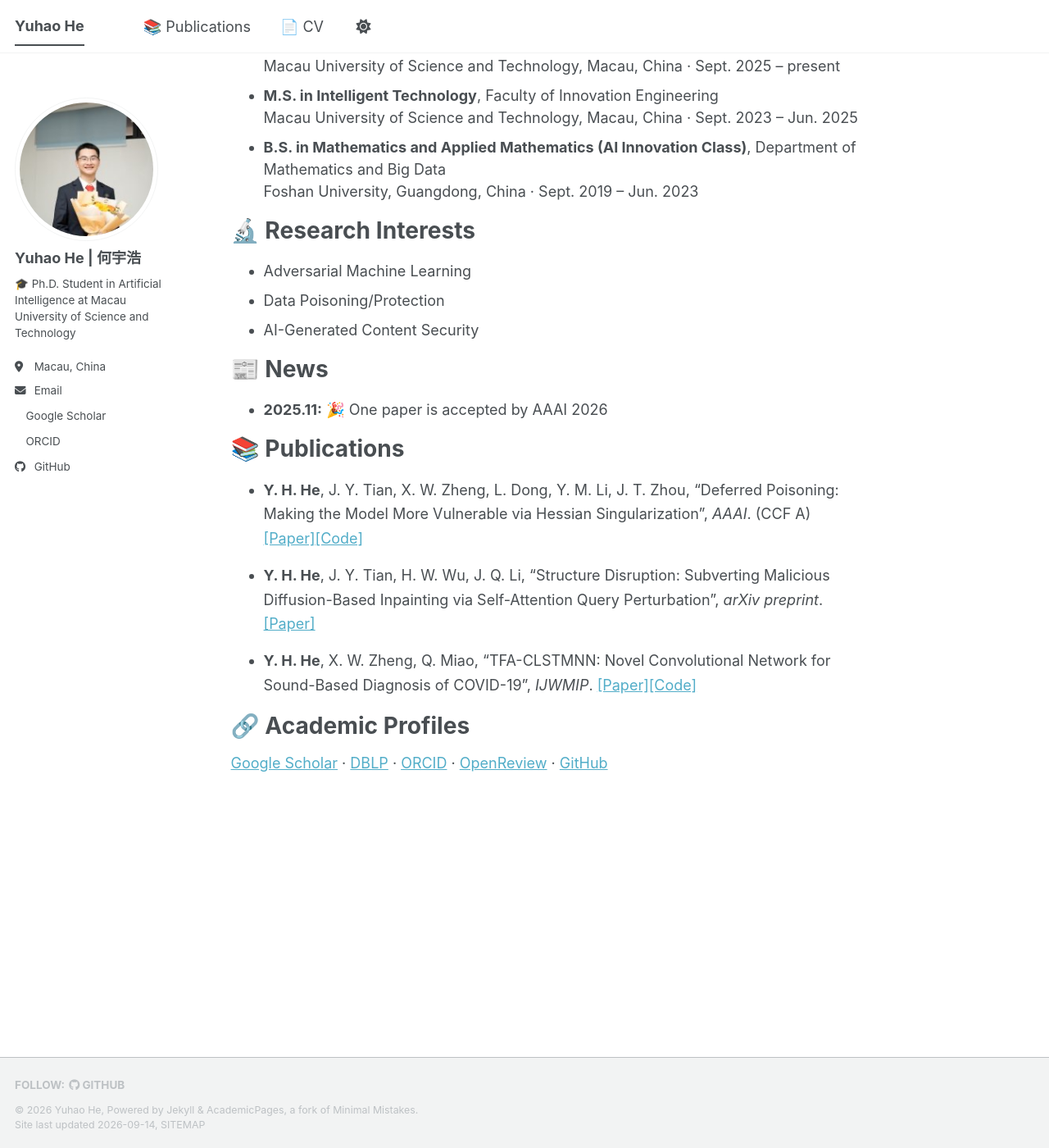
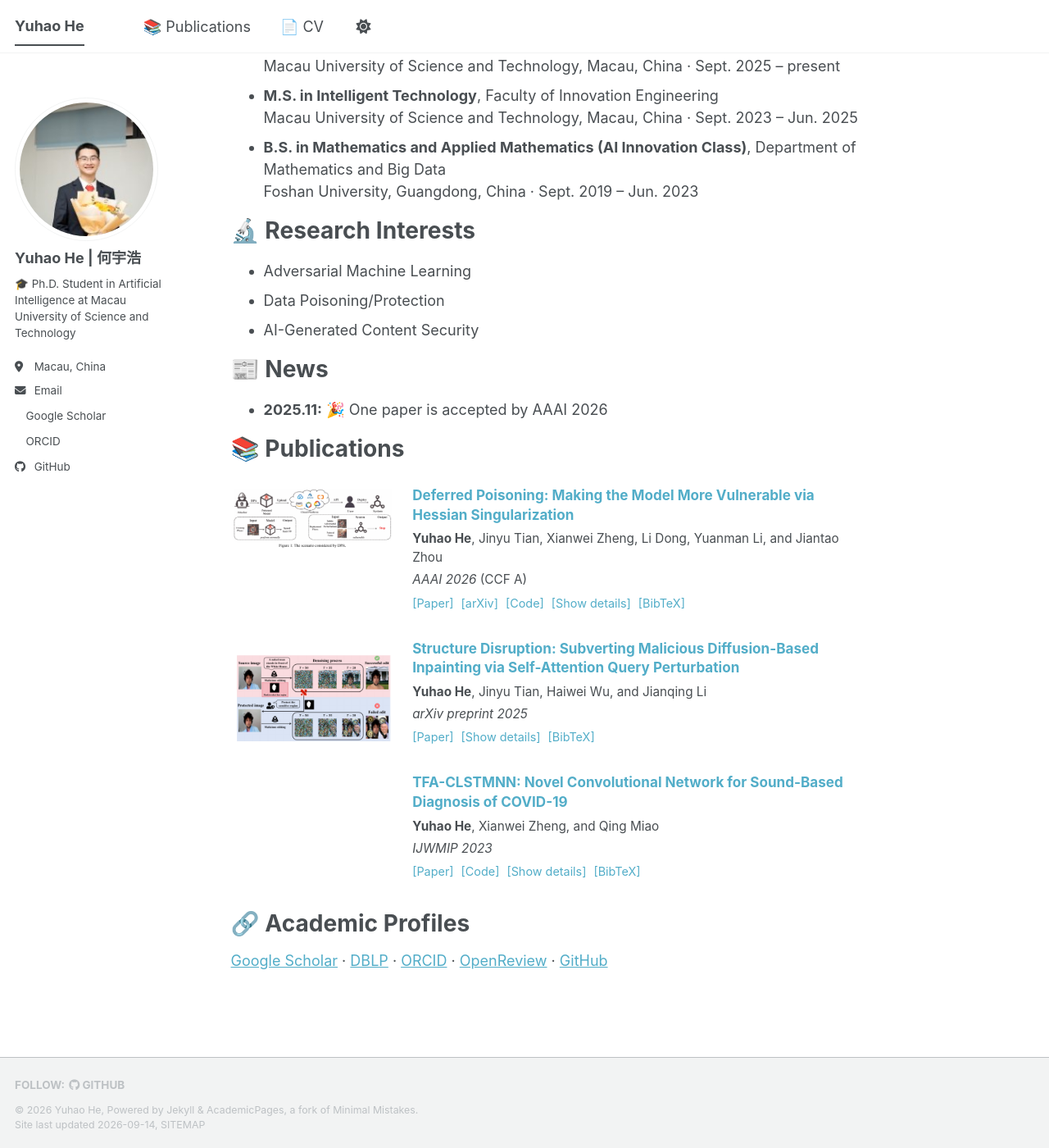
Before and after one commit to Anson-He/Anson-He.github.io, a Jekyll site: the page built from _pages/about.md, in a window 1280 px wide and 1400 px high, scrolled down 340 px. Shown: the whole window at 82% size. Built offline with Jekyll 4.4.1, drawn with Linux system fonts in a browser that asks for light colours; a style sheet for code colours, icons or effects is not loaded.

Commit message:
Simplify publications into compact academic rows

```diff
--- a/_includes/publication-card.html
+++ b/_includes/publication-card.html
@@ -1,44 +1,45 @@
 {% assign publication = include.publication %}
-{% assign abstract_words = publication.abstract | number_of_words %}
-<article class="publication-card">
+{% assign publication_meta = site.data.publication_overrides[publication.dblp_key] %}
+{% assign heading_level = include.heading_level | default: "h2" %}
+<article class="publication-entry">
   {% if publication.image and publication.image != "" %}
-    <a class="publication-card__media" href="{{ publication.paperurl }}" target="_blank" rel="noopener noreferrer" aria-label="Open {{ publication.title }}">
+    <a class="publication-entry__figure" href="{{ publication.image | relative_url }}" target="_blank" rel="noopener noreferrer" aria-label="View full-size figure for {{ publication.title | escape }}">
       <img src="{{ publication.image | relative_url }}" alt="{{ publication.image_alt | default: publication.title | escape }}" loading="lazy">
     </a>
   {% endif %}
 
-  <div class="publication-card__content">
-    <p class="publication-card__meta">{{ publication.venue }} · {{ publication.date | date: "%Y" }}</p>
-    <h2 class="publication-card__title"><a href="{{ publication.paperurl }}" target="_blank" rel="noopener noreferrer">{{ publication.title }}</a></h2>
-    {% if publication.authors %}{% assign highlighted_authors = publication.authors | replace_first: "Yuhao He", "<strong>Yuhao He</strong>" %}<p class="publication-card__authors">{{ highlighted_authors }}</p>{% endif %}
+  <div class="publication-entry__content">
+    <{{ heading_level }} class="publication-entry__title"><a href="{{ publication.paperurl }}" target="_blank" rel="noopener noreferrer">{{ publication.title | escape }}</a></{{ heading_level }}>
+    {% if publication.authors %}{% assign highlighted_authors = publication.authors | escape | replace_first: "Yuhao He", "<strong>Yuhao He</strong>" %}<p class="publication-entry__authors">{{ highlighted_authors }}</p>{% endif %}
+    <p class="publication-entry__venue"><span title="{{ publication.venue | escape }}">{{ publication_meta.citation_venue | default: publication.venue | escape }}</span> {{ publication.date | date: "%Y" }}{% if publication_meta.venue_rank %} <span class="publication-entry__rank">({{ publication_meta.venue_rank | escape }})</span>{% endif %}</p>
 
+    <div class="publication-entry__resources" aria-label="Publication links and details">
+      {% for link in publication.links %}
+        {% assign link_label = link.label | downcase %}
+        {% unless link_label == "dblp" or link_label == "must news" %}
+          <a href="{{ link.url }}" target="_blank" rel="noopener noreferrer">[{{ link.label | escape }}]</a>
+        {% endunless %}
+      {% endfor %}
       {% if publication.abstract %}
-      {% if abstract_words > 65 %}
-        <details class="publication-card__abstract">
-          <summary>
-            <span class="publication-card__abstract-preview">{{ publication.abstract | truncatewords: 55 }}</span>
-            <span class="publication-card__details-label" aria-hidden="true"></span>
-          </summary>
-          <p>{{ publication.abstract }}</p>
-        </details>
-      {% else %}
-        <p class="publication-card__abstract-full">{{ publication.abstract }}</p>
+        <details class="publication-entry__details">
+          <summary><span class="publication-entry__show">[Show details]</span><span class="publication-entry__hide">[Hide details]</span></summary>
+          <div class="publication-entry__abstract">
+            <p>{{ publication.abstract | escape }}</p>
+            {% for link in publication.links %}
+              {% assign link_label = link.label | downcase %}
+              {% if link_label == "dblp" or link_label == "must news" %}
+                <a href="{{ link.url }}" target="_blank" rel="noopener noreferrer">[{{ link.label | escape }}]</a>
               {% endif %}
-    {% endif %}
-
-    {% if publication.links %}
-      <div class="publication-card__links" aria-label="Publication links">
-        {% for link in publication.links %}
-          <a href="{{ link.url }}" target="_blank" rel="noopener noreferrer">{{ link.label }}</a>
             {% endfor %}
           </div>
+        </details>
       {% endif %}
-
       {% if publication.bibtex %}
-      <details class="publication-card__bibtex">
-        <summary>BibTeX</summary>
+        <details class="publication-entry__details">
+          <summary>[BibTeX]</summary>
           <pre><code>{{ publication.bibtex | escape }}</code></pre>
         </details>
       {% endif %}
     </div>
+  </div>
 </article>
--- a/_pages/about.md
+++ b/_pages/about.md
@@ -41,12 +41,12 @@ I was born in Jiangmen, Guangdong, China, in 2001. I am currently a Ph.D. studen
 📚 Publications
 ======
 
-<ul class="compact-publication-list">
+<div class="publication-list">
 {% assign sorted_publications = site.publications | sort: "date" | reverse %}
 {% for post in sorted_publications %}
-  {% include publication-list-item.html publication=post %}
+  {% include publication-card.html publication=post heading_level="h3" %}
 {% endfor %}
-</ul>
+</div>
 
 🔗 Academic Profiles
 ======
--- a/_pages/publications.html
+++ b/_pages/publications.html
@@ -12,7 +12,7 @@ author_profile: true
 {% include base_path %}
 
 {% assign sorted_publications = site.publications | sort: "date" | reverse %}
-<div class="publication-card-list">
+<div class="publication-list">
 {% for post in sorted_publications %}
   {% include publication-card.html publication=post %}
 {% endfor %}
--- a/_sass/layout/_publication_cards.scss
+++ b/_sass/layout/_publication_cards.scss
@@ -1,160 +1,171 @@
-/* Publication cards */
+/* Compact, unboxed publication rows shared by the homepage and archive. */
 
-.publication-card-list {
+.publication-list {
   display: grid;
-  gap: 1.5rem;
-  margin-top: 1.5rem;
+  gap: 1.8rem;
+  margin: 1.5rem 0 2rem;
 }
 
-.publication-card {
-  display: block;
-  overflow: hidden;
-  border: 1px solid var(--global-border-color);
-  border-radius: 0.8rem;
-  background: var(--global-bg-color);
-  box-shadow: 0 0.35rem 1.2rem rgba(0, 0, 0, 0.08);
+.publication-entry {
+  display: grid;
+  grid-template-columns: 200px minmax(0, 1fr);
+  align-items: start;
+  gap: 1.2rem;
+  font-size: 0.85rem;
+  line-height: 1.5;
+
+  a {
+    text-decoration: none;
+
+    &:hover {
+      text-decoration: underline;
+    }
+  }
+
+  a:focus-visible,
+  summary:focus-visible {
+    outline: 2px solid var(--global-link-color);
+    outline-offset: 3px;
+  }
+
+  .publication-entry__title {
+    margin: 0 0 0.35rem;
+    padding: 0;
+    border: 0;
+    font-size: 0.95rem;
+    line-height: 1.4;
+  }
+
+  .publication-entry__authors {
+    margin: 0 0 0.25rem;
+    font-size: inherit;
+  }
+
+  .publication-entry__venue {
+    margin: 0 0 0.3rem;
+    font-size: inherit;
+    font-style: italic;
+  }
 }
 
-.publication-card__media {
-  display: flex;
-  align-items: center;
-  justify-content: center;
-  padding: 1.25rem;
-  border-bottom: 1px solid var(--global-border-color);
-  background: #fff;
+.publication-entry__figure {
+  display: block;
+  margin-top: 0.2rem;
 
   img {
     display: block;
-    width: auto;
-    max-width: 100%;
+    width: 100%;
     height: auto;
-    max-height: 34rem;
+    max-height: 150px;
+    object-fit: contain;
+    object-position: left top;
+  }
+
+  &:hover img {
+    box-shadow: none;
   }
 }
 
-.publication-card__content {
+.publication-entry__content {
+  grid-column: 2;
   min-width: 0;
-  padding: 1.15rem 1.25rem 1.25rem;
+  overflow-wrap: anywhere;
 }
 
-.publication-card__meta {
-  margin: 0 0 0.4rem;
-  color: var(--global-text-color-light);
-  font-size: 0.78rem;
-  font-weight: 700;
-  letter-spacing: 0.025em;
-  text-transform: uppercase;
+.publication-entry__rank {
+  font-style: normal;
 }
 
-.publication-card__title {
-  margin: 0 0 0.45rem;
-  font-size: 1.15rem;
-  line-height: 1.35;
+.publication-entry__resources {
+  display: flex;
+  flex-wrap: wrap;
+  align-items: baseline;
+  gap: 0.2rem 0.5rem;
+  font-size: 0.8rem;
 
-  a {
-    border-bottom: 0;
+  > a {
+    white-space: nowrap;
   }
 }
 
-.publication-card__authors {
-  margin: 0 0 0.8rem;
-  color: var(--global-text-color-light);
-  font-size: 0.9rem;
-}
-
-.publication-card__abstract-full,
-.publication-card__abstract p,
-.publication-card__abstract-preview {
-  font-size: 0.9rem;
-  line-height: 1.6;
-}
-
-.publication-card__abstract-full,
-.publication-card__abstract p {
-  margin: 0.75rem 0;
-}
-
-.publication-card__abstract {
-  margin: 0.7rem 0;
+.publication-entry__details {
+  min-width: 0;
+  max-width: 100%;
 
   summary {
+    width: fit-content;
+    color: var(--global-link-color);
     cursor: pointer;
     list-style: none;
+
+    &:hover {
+      text-decoration: underline;
+    }
   }
 
   summary::-webkit-details-marker {
     display: none;
   }
 
-  &[open] .publication-card__abstract-preview {
+  .publication-entry__hide {
     display: none;
+  }
+
+  &[open] {
+    flex-basis: 100%;
+
+    .publication-entry__show {
+      display: none;
+    }
+
+    .publication-entry__hide {
+      display: inline;
+    }
+  }
+
+  pre {
+    max-width: 100%;
+    max-height: 18rem;
+    margin: 0.6rem 0;
+    overflow: auto;
+    font-size: 0.7rem;
   }
 }
 
-.publication-card__abstract-preview {
-  display: block;
-  color: var(--global-text-color);
-}
+.publication-entry__abstract {
+  margin: 0.6rem 0;
 
-.publication-card__details-label {
-  display: inline-block;
-  margin-top: 0.55rem;
-  padding: 0.32rem 0.65rem;
-  border: 1px solid var(--global-border-color);
-  border-radius: 999px;
-  color: var(--global-link-color);
-  font-size: 0.78rem;
-  font-weight: 700;
-}
-
-.publication-card__details-label::before {
-  content: "Show details";
-}
-
-.publication-card__abstract[open] .publication-card__details-label::before {
-  content: "Hide details";
-}
-
-.publication-card__links {
-  display: flex;
-  flex-wrap: wrap;
-  gap: 0.45rem;
-  margin-top: 0.85rem;
-
-  a {
-    padding: 0.34rem 0.65rem;
-    border: 1px solid var(--global-border-color);
-    border-radius: 0.35rem;
-    font-size: 0.8rem;
-    font-weight: 700;
-    text-decoration: none;
+  p {
+    margin: 0 0 0.5rem;
+    font-size: 0.82rem;
+    line-height: 1.65;
   }
 }
 
-.publication-card__bibtex {
-  margin-top: 0.8rem;
-  font-size: 0.82rem;
-
-  summary {
-    cursor: pointer;
-    color: var(--global-link-color);
-    font-weight: 700;
-  }
-
-  pre {
-    max-height: 18rem;
-    margin: 0.55rem 0 0;
-    overflow: auto;
-    font-size: 0.72rem;
+@media screen and (max-width: 1100px) {
+  .publication-entry {
+    grid-template-columns: 170px minmax(0, 1fr);
+    gap: 1rem;
   }
 }
 
-@media screen and (max-width: 760px) {
-  .publication-card__media {
-    padding: 0.75rem;
+@media screen and (max-width: 600px) {
+  .publication-entry {
+    grid-template-columns: minmax(0, 1fr);
+    gap: 0.7rem;
+  }
+
+  .publication-entry__figure {
+    width: 220px;
+    max-width: 100%;
+  }
+
+  .publication-entry__content {
+    grid-column: 1;
   }
 }
 
+/* The CV keeps its text-only bibliography. */
 .compact-publication-list li {
   margin-bottom: 0.85rem;
   line-height: 1.65;
```
Lines whose indentation alone changed are shown as unchanged.
